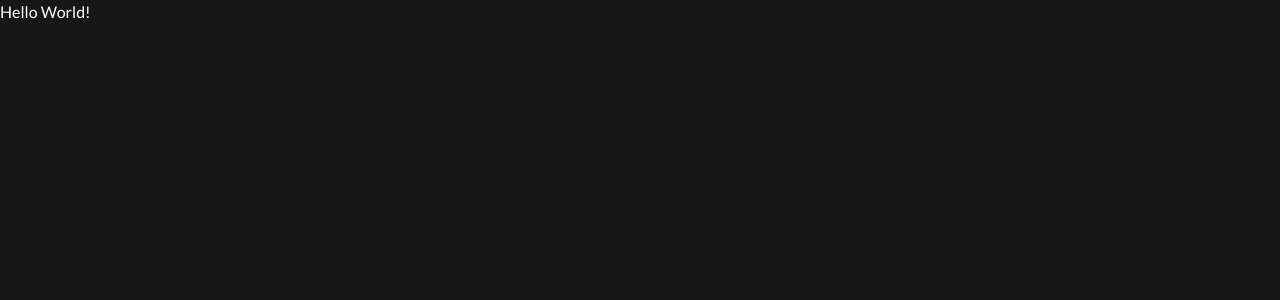
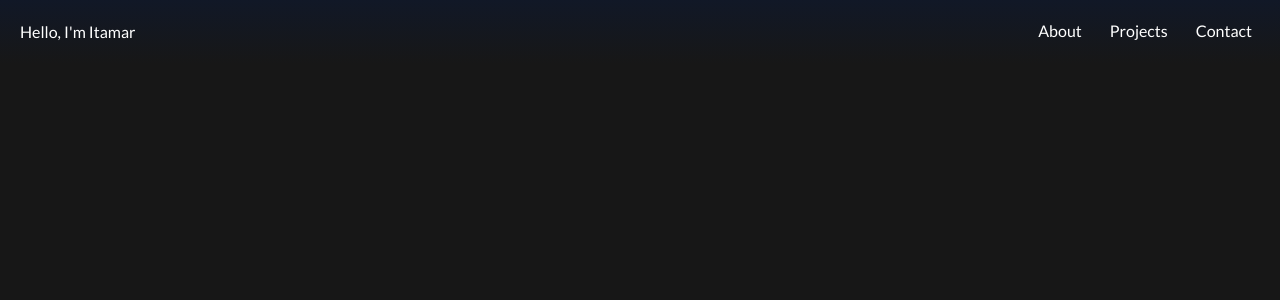
Before and after one commit to itamarprado/My-Portfolio, a React (Vite) app: page / in a window 1280 px wide. Shown: the top 300 px of the page. Built offline with nearby package versions, Linux system fonts and the light colour scheme.

Commit message:
feat: menu v0.0

```diff
--- a/package.json
+++ b/package.json
@@ -11,7 +11,8 @@
   },
   "dependencies": {
     "react": "^18.2.0",
-    "react-dom": "^18.2.0"
+    "react-dom": "^18.2.0",
+    "react-icons": "^5.2.1"
   },
   "devDependencies": {
     "@types/react": "^18.2.66",
--- a/src/App.jsx
+++ b/src/App.jsx
@@ -1,7 +1,9 @@
+import Menu from "./components/Menu/Menu"
+
 const App = () => {
   return (
     <>
-      Hello World!
+      <Menu />
     </>
   )
 }
--- /dev/null
+++ b/src/components/Menu/Menu.jsx
@@ -0,0 +1,22 @@
+import { useState } from "react";
+import { IoMenu } from "react-icons/io5";
+import { IoMdClose } from "react-icons/io";
+
+const Menu = () => {
+  const [isOpen, setIsOpen] = useState(true)
+  const toggleMenu = () => {
+    setIsOpen(!isOpen)
+  }
+  return (
+    <div className="flex justify-between items-center px-5 bg-gradient-to-b from-gray-900 to-transparent relative">
+        <div className="py-5">Hello, I&apos;m Itamar</div>
+        <div className="relative sm:hidden py-2" onClick={toggleMenu}>{isOpen ? <IoMdClose size={30}/> : <IoMenu size={30}/>}</div>
+        <nav className={`${isOpen ? "flex fixed" : "hidden"} absolute top-full left-0 flex-col w-full items-center sm:flex sm:gap-3 sm:flex-row sm:relative sm:w-max sm:left-0`}>
+          <a className="p-2 cursor-pointer border-b-2 border-blue-400 border- sm:border-b-transparent hover:border-b-blue-400 hover:text-blue-400">About</a>
+          <a className="p-2 cursor-pointer border-b-2 border-blue-400 border- sm:border-b-transparent hover:border-b-blue-400 hover:text-blue-400">Projects</a>
+          <a className="p-2 cursor-pointer border-b-2 border-blue-400 border- sm:border-b-transparent hover:border-b-blue-400 hover:text-blue-400">Contact</a>
+        </nav>
+    </div>
+  )
+}
+export default Menu
```
Also changed, not shown: 1 other file (tests, documents, lock files or other folders).
